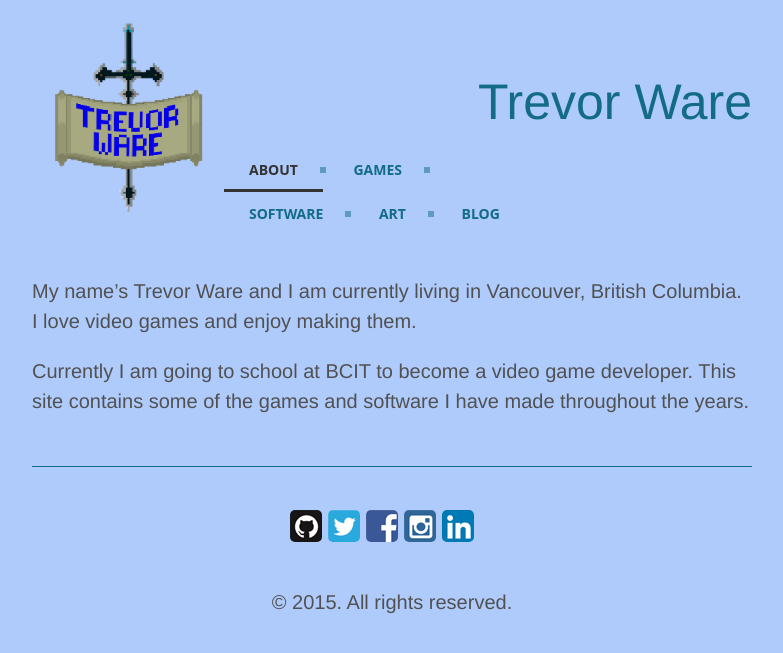
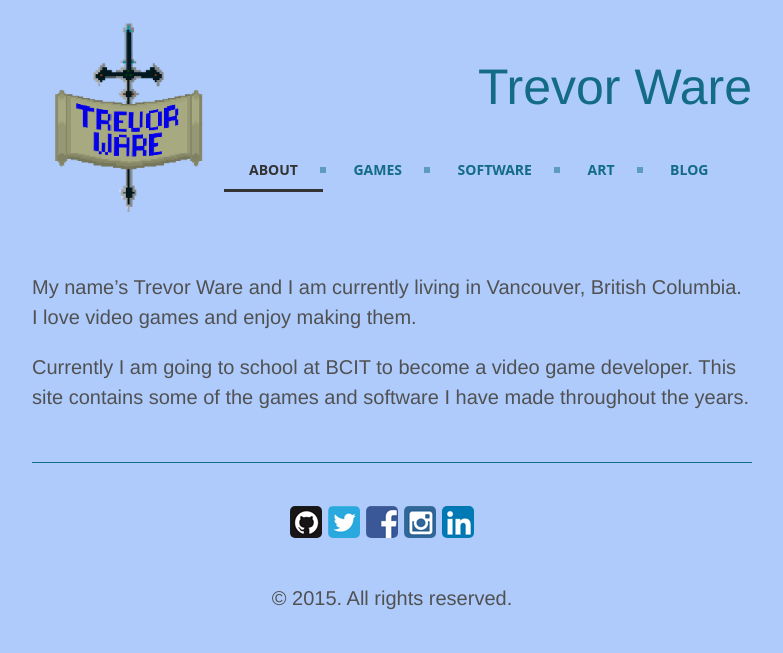
Before and after one commit to twarrre/twarrre.github.io, a Jekyll site: the page built from index.md, in a window 1280 px wide. Shown: the top 653 px of the page, without its empty margins (248-1031 px from the left). Built offline with Jekyll 4.4.1, drawn with Linux system fonts in a browser that asks for light colours.

Commit message:
More padding updates.

```diff
--- a/public/css/poole.css
+++ b/public/css/poole.css
@@ -476,7 +476,7 @@
   float:right;
   text-align: right;
   font-size: 50px;
-  padding-top: 25px;
+  padding-top: 10px;
 }
 
 .icon-container {
```
